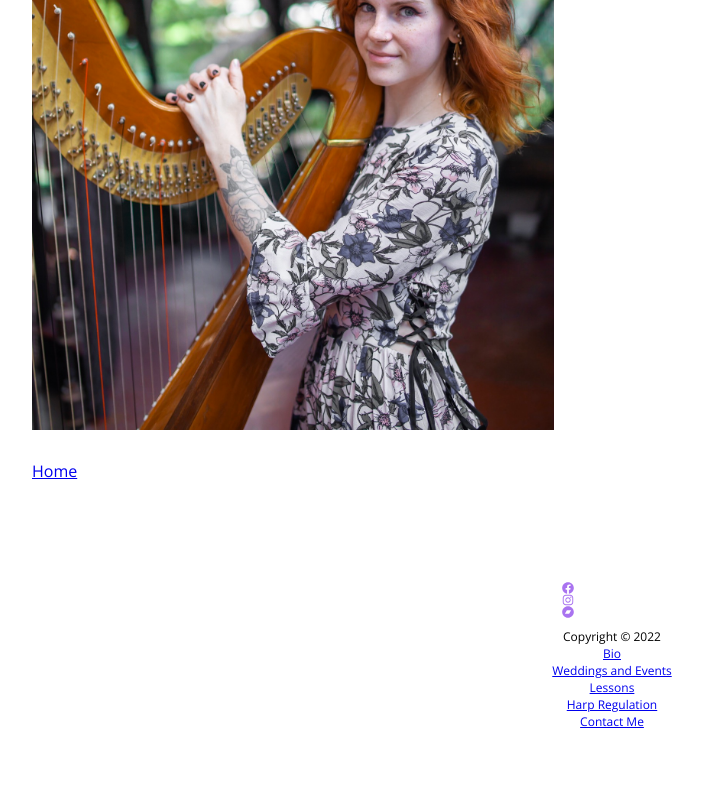
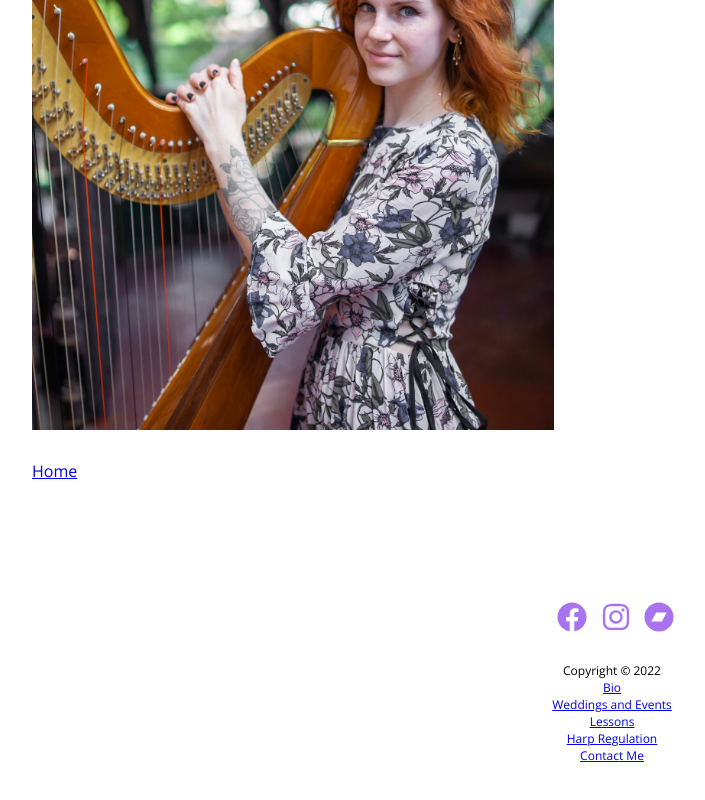
Before and after one commit to hollywilliams314/dsite-r, a React (Create React App) app: page /contactMe in a window 1280 px wide. Shown: the part 862-1662 px from the top of the page, without its empty margins (28-733 px from the left). Built offline with nearby package versions, Linux system fonts and the light colour scheme.

Commit message:
fixed icons sticky still not working

```diff
--- a/src/components/Footer.js
+++ b/src/components/Footer.js
@@ -1,23 +1,35 @@
 // import React from 'react'
-import {  FaBandcamp, FaFacebook, FaInstagram } from 'react-icons/fa'
+import { FaBandcamp, FaFacebook, FaInstagram } from "react-icons/fa";
+import { IconContext } from "react-icons";
 
 const Footer = () => {
   return (
     <footer>
-      <div className='socialLinks'>
-        <FaFacebook className='socialIcon'/>
-        <FaInstagram className='socialIcon'/>
-        <FaBandcamp className='socialIcon'/>
+      <div className="socialLinks">
+        <IconContext.Provider value={{ className: "shared-class", size: 30 }}>
+          <FaFacebook className="socialIcon" />
+          <FaInstagram className="socialIcon" />
+          <FaBandcamp className="socialIcon" />
+        </IconContext.Provider>
       </div>
       <p>Copyright &copy; 2022</p>
-      <p><a href='/bio'>Bio</a></p>
-      <p><a href='/events'>Weddings and Events </a></p>
-      <p><a href='/lessons'>Lessons</a></p>
-      <p><a href='/regulation'>Harp Regulation</a></p>
-      <p><a href='/contactMe'>Contact Me</a></p>
+      <p>
+        <a href="/bio">Bio</a>
+      </p>
+      <p>
+        <a href="/events">Weddings and Events </a>
+      </p>
+      <p>
+        <a href="/lessons">Lessons</a>
+      </p>
+      <p>
+        <a href="/regulation">Harp Regulation</a>
+      </p>
+      <p>
+        <a href="/contactMe">Contact Me</a>
+      </p>
+    </footer>
+  );
+};
 
-    </footer>
-  )
-}
-
-export default Footer
+export default Footer;
--- a/src/components/Header.js
+++ b/src/components/Header.js
@@ -7,12 +7,13 @@ const Header = ({ showMenu }) => {
   const onClick = () => {};
   return (
     <header className="header">
-      {/* <div> */}
+      <div className="bsticky">
         <div className="nameAndLogo">
           <img
             className="headerLogo"
             src={logo}
             alt="logo"
+            s
             style={{
               width: "20%",
             }}
@@ -26,7 +27,7 @@ const Header = ({ showMenu }) => {
           {/* <Menu onClick={onClick} /> */}
         </div>
         {/* <div>{showMenu && <Menu onClick={onClick} />}</div> */}
-      {/* </div> */}
+      </div>
     </header>
   );
 };
--- a/src/index.css
+++ b/src/index.css
@@ -52,7 +52,16 @@ body {
   /* align-items: center; */
   align-self: center;
   margin-bottom: 20px;
+  position: sticky;
+  top: 0;
+  z-index: 1;
   /* flex-direction: row; */
+}
+
+.bsticky {
+  display: flex;
+  position: sticky;
+  top: 0;
 }
 
 .headerLogo {
@@ -127,6 +136,29 @@ body {
   width: 100%;
 }
 
+footer {
+  display: flex;
+  flex-direction: column;
+  margin-top: 30px;
+  text-align: center;
+  justify-content: space-between;
+  font-size: 12px;
+  position: relative;
+  bottom: 0;
+}
+
+.socialLinks {
+  display: flex;
+  color: #a973f0;
+  margin-top: 30px;
+  margin-bottom: 30px;
+  margin-left: 10px;
+  margin-right: 30px;
+  width: 90%;
+  /* justify-content: center; */
+  justify-content: space-between;
+}
+
 .task {
   /* background: #f4f4f4; */
   margin: 5px;
@@ -179,24 +211,6 @@ body {
   height: 20px;
 }
 
-footer {
-  margin-top: 30px;
-  text-align: center;
-  justify-content: space-between;
-  font-size: 12px;
-}
-
-.socialLinks {
-  display: flex;
-  flex-direction: column;
-  color: #a973f0;
-  padding-top: 10px;
-  padding-right: 10px;
-  padding-bottom: 10px;
-  padding-left: 10px;
-  width: 20%;
-}
-
 /* .socialIcon {
   color: #a973f0;
   padding-top: 10px;
```
Lines whose indentation alone changed are shown as unchanged.
